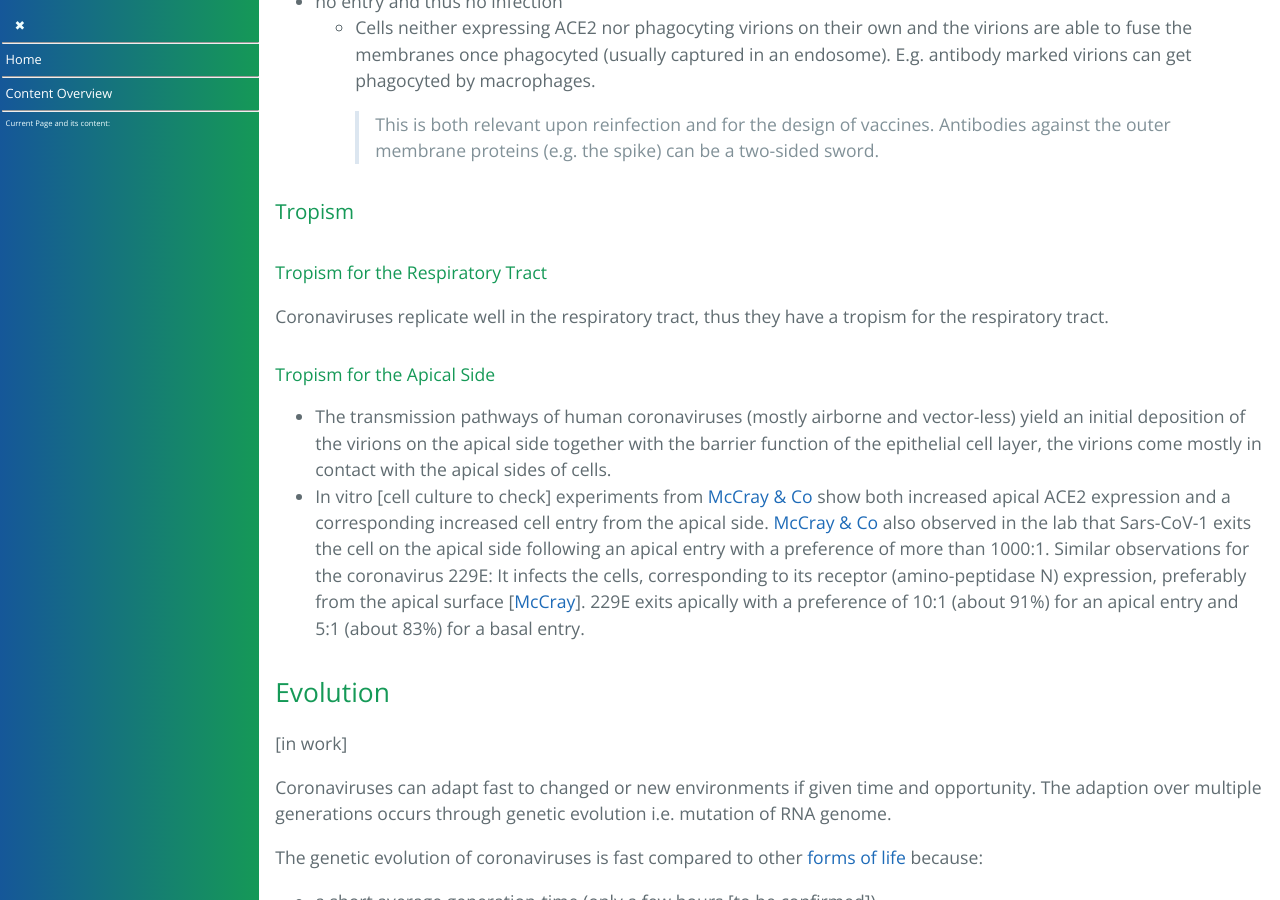
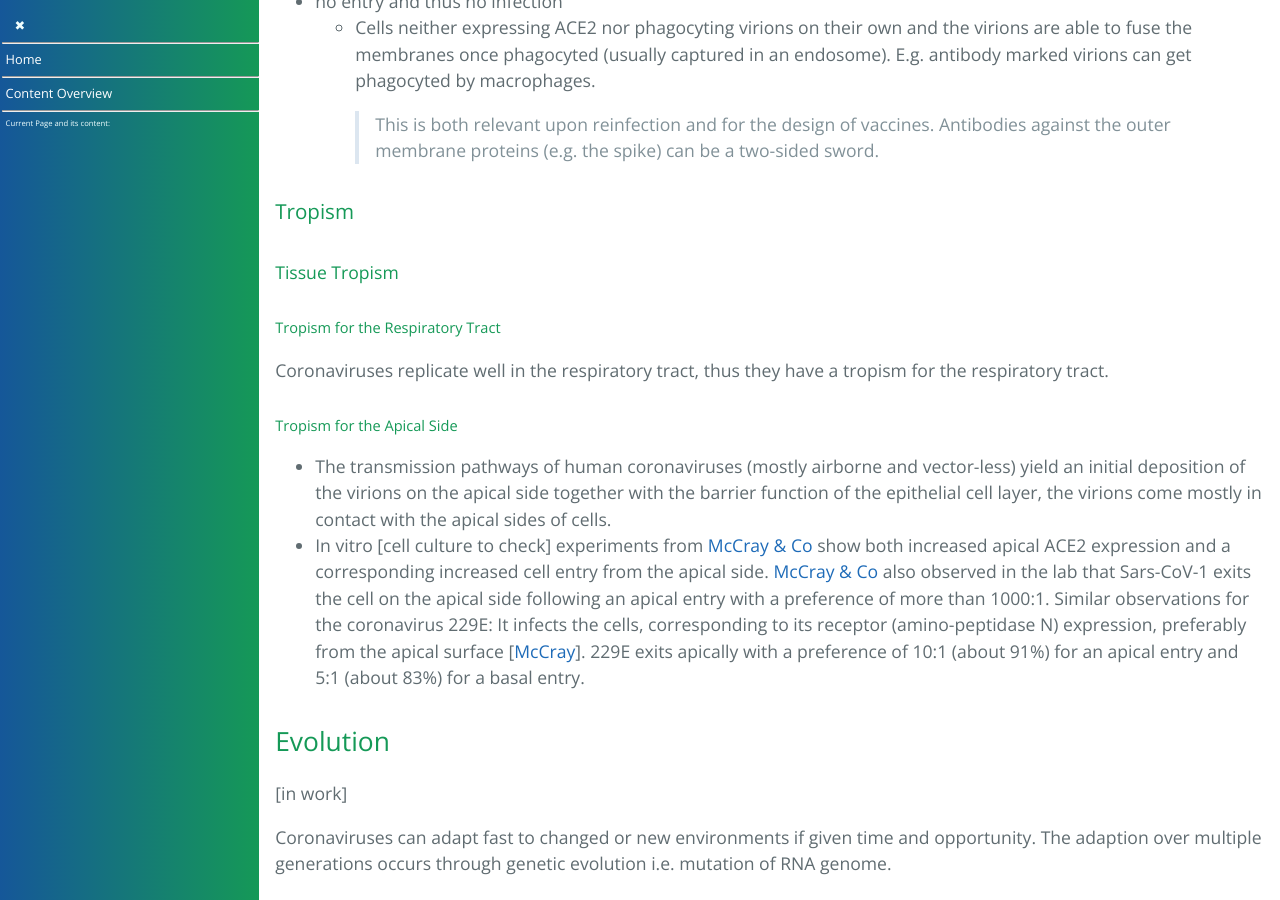
Before and after one commit to forestgrape/coronavirus, a Jekyll site: the page built from 2_biological/coronavirus.md, in a window 1280 px wide and 900 px high, scrolled down 6597 px. Built offline with Jekyll 4.4.1, drawn with Linux system fonts in a browser that asks for light colours; our own code applies the rules of GitHub Pages for plain Markdown files.

Commit message:
clarification

```diff
--- a/2_biological/coronavirus.md
+++ b/2_biological/coronavirus.md
@@ -203,10 +203,10 @@ Viruses optimized to their environment usually only infect cells involved in the
 
 ### Tropism
 
-#### Tropism for the Respiratory Tract
+#### Tissue Tropism
+##### Tropism for the Respiratory Tract
 Coronaviruses replicate well in the respiratory tract, thus they have a tropism for the respiratory tract.
-
-#### Tropism for the Apical Side
+##### Tropism for the Apical Side
 *  The transmission pathways of human coronaviruses (mostly airborne and vector-less) yield an initial deposition of the virions on the apical side together with the barrier function of the epithelial cell layer, the virions come mostly in contact with the apical sides of cells.
 * In vitro [cell culture to check] experiments from [McCray & Co](#mccray05) show both increased apical ACE2 expression and a corresponding increased cell entry from the apical side. [McCray & Co](#mccray05) also observed in the lab that Sars-CoV-1 exits the cell on the apical side following an apical entry with a preference of more than 1000:1. Similar observations for the coronavirus 229E: It infects the cells, corresponding to its receptor (amino-peptidase N) expression, preferably from the apical surface [[McCray](#mccray)]. 229E exits apically with a preference of 10:1 (about 91%) for an apical entry and 5:1 (about 83%) for a basal entry.
 
```
